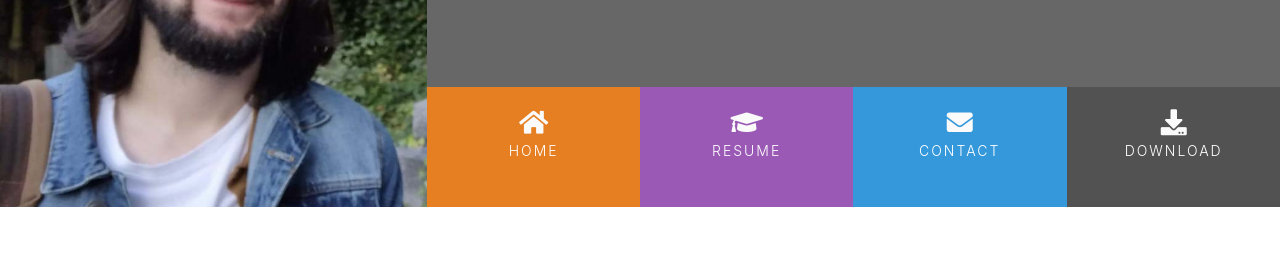
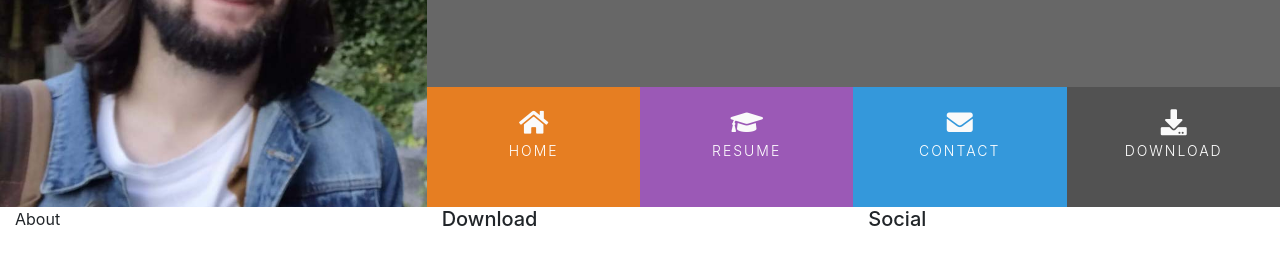
Before and after one commit to John-McPherson/bootstrap-resume, a plain HTML site: page index.html in a window 1280 px wide. Shown: the part 159-424 px from the top of the page. Drawn offline with nearby package versions, Linux system fonts and the light colour scheme.

Commit message:
add structure to footer section

```diff
--- a/index.html
+++ b/index.html
@@ -63,7 +63,19 @@
     <section>
 
     </section>
-    <footer>
+    <footer class="container-fluid">
+        <div class="row">
+            <div class="col-sm-4">
+                <h class="uppercase general-sub">About</h5>
+
+            </div>
+            <div class="col-sm-4">
+                <h5 class="uppercase general-sub">Download</h5>
+            </div>
+            <div class="col-sm-4">
+                <h5 class="uppercase general-sub">Social</h5>
+            </div>
+        </div>
 
     </footer>
 </body>
```
